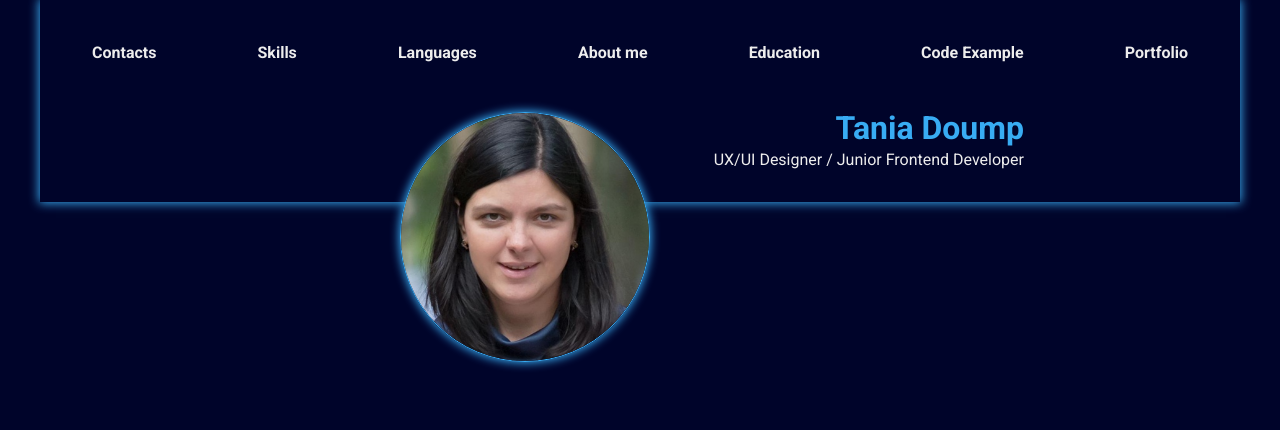
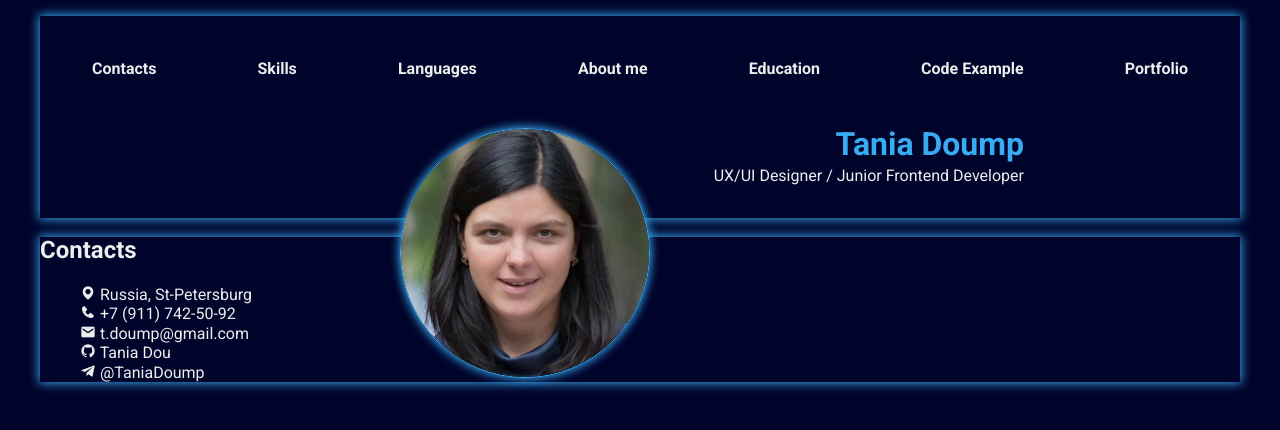
Before and after one commit to TaniaDou/rsschool-cv, a website: page index.html in a window 1280 px wide. Drawn offline with nearby package versions, Linux system fonts and the light colour scheme; files that its build step writes are made by us from their sources.

Commit message:
feat: add contacts section to html

```diff
--- a/css/style.css
+++ b/css/style.css
@@ -19,9 +19,16 @@ body {
 
 .wrapper {
   max-width: 1200px;
-  margin: 0 auto;
+  margin: 1rem auto;
 
   box-shadow: 0 0 10px 1px var(--main-color);
+}
+.list {
+  list-style: none;
+}
+.link {
+  text-decoration: none;
+  color: inherit;
 }
 
 /*HEADER*/
@@ -35,14 +42,13 @@ body {
   display: flex;
   justify-content: space-between;
   flex-wrap: wrap;
-  list-style: none;
+
 }
 .navigation__link {
   display: block;
   padding: .750rem;
   font-weight: 600;
-  text-decoration: none;
-  color: inherit;
+
   transition-duration: .5s;
 }
 .navigation__link:hover,
--- a/index.html
+++ b/index.html
@@ -9,6 +9,7 @@
     <link rel="preconnect" href="https://fonts.googleapis.com">
     <link rel="preconnect" href="https://fonts.gstatic.com" crossorigin>
     <link href="https://fonts.googleapis.com/css2?family=Roboto:ital,wght@0,100;0,300;0,400;0,500;0,700;0,900;1,100;1,300;1,400;1,500;1,700;1,900&display=swap" rel="stylesheet">
+    <link href='https://unpkg.com/boxicons@2.1.4/css/boxicons.min.css' rel='stylesheet'>
     <title>CV Tania Doump</title>
     <link rel="stylesheet" href="style.css">
 </head>
@@ -17,14 +18,14 @@
     <header class="header">
         <div class="wrapper">
             <nav class="navigation">
-                <ul class="navigation__list">
-                    <li class="navigation__item"><a href="#contacts" class="navigation__link">Contacts</a></li>
-                    <li class="navigation__item"><a href="#skills" class="navigation__link">Skills</a></li>
-                    <li class="navigation__item"><a href="#languages" class="navigation__link">Languages</a></li>
-                    <li class="navigation__item"><a href="#about" class="navigation__link">About me</a></li>
-                    <li class="navigation__item"><a href="#education" class="navigation__link">Education</a></li>
-                    <li class="navigation__item"><a href="#code" class="navigation__link">Code Example</a></li>
-                    <li class="navigation__item"><a href="#portfolio" class="navigation__link">Portfolio</a></li>
+                <ul class="navigation__list list">
+                    <li class="navigation__item"><a href="#contacts" class="navigation__link link">Contacts</a></li>
+                    <li class="navigation__item"><a href="#skills" class="navigation__link link">Skills</a></li>
+                    <li class="navigation__item"><a href="#languages" class="navigation__link link">Languages</a></li>
+                    <li class="navigation__item"><a href="#about" class="navigation__link link">About me</a></li>
+                    <li class="navigation__item"><a href="#education" class="navigation__link link">Education</a></li>
+                    <li class="navigation__item"><a href="#code" class="navigation__link link">Code Example</a></li>
+                    <li class="navigation__item"><a href="#portfolio" class="navigation__link link">Portfolio</a></li>
                 </ul>
             </nav>
             <div class="header__desc">
@@ -34,6 +35,47 @@
             <img src="images/tania.jpg" alt="photo" class="header__img" width="250" height="250">
         </div>
     </header>
+<main class="main-content">
+    <div class="wrapper">
+        <aside class="left-content">
+            <section class="contacts" id="contacts">
+                <h2 class="contacts__title">Contacts</h2>
+                <ul class="contacts__list list">
+                    <li class="contacts__item">
+                        <i class='bx bxs-map'></i><span class="contact-text"> Russia, St-Petersburg</span>
+
+                    </li>
+                    <li class="contacts__item">
+                        <a href="+79117425092" class="contacts__link link">
+                            <i class='bx bxs-phone' ></i> <span class="contact-text"> +7&nbsp;(911)&nbsp;742-50-92</span>
+                        </a>
+                    </li>
+                    <li class="contacts__item">
+                        <a href="t.doump@gmail.com" class="contacts__link link">
+                            <i class='bx bxs-envelope' ></i> <span class="contact-text"> t.doump@gmail.com</span>
+                        </a>
+                    </li>
+                    <li class="contacts__item">
+                        <a href="https://github.com/TaniaDou" class="contacts__link link">
+                            <i class='bx bxl-github'></i> <span class="contact-text"> Tania Dou</span>
+                        </a>
+                    </li>
+                    <li class="contacts__item">
+                        <i class='bx bxl-telegram'></i><span class="contact-text"> @TaniaDoump</span>
+
+                    </li>
+
+                </ul>
+
+            </section>
+            <section class="skills" id="skills">
+
+
+            </section>
+        </aside>
+    </div>
+
+</main>
 
 </body>
 </html>
```
